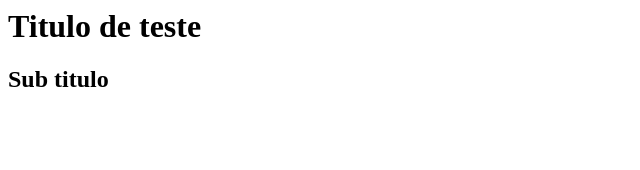
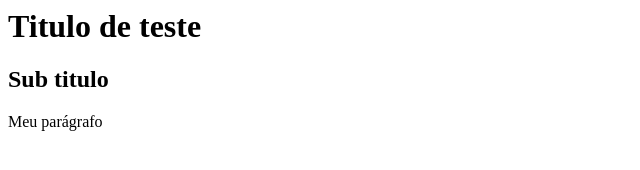
Before and after one commit to gabrie-sanches/teste, a plain HTML site: page index.html in a window 1280 px wide. Shown: the whole page, without its empty margins (0-640 px from the left). Drawn offline with Linux system fonts and the light colour scheme.

Commit message:
meu paragrafo

```diff
--- a/index.html
+++ b/index.html
@@ -4,5 +4,6 @@
   <body>
     <h1>Titulo de teste</h1>
     <h2>Sub titulo</h2>
+    <p>Meu parágrafo</p>
   </body>
 </html>
```
